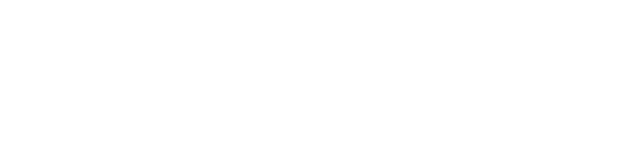
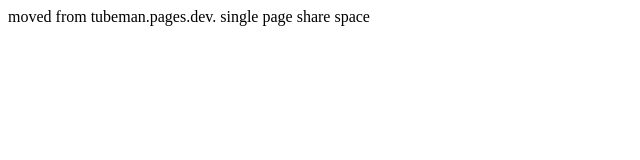
Before and after one commit to lincolnTeng/tube, a plain HTML site: page space/index.html in a window 1280 px wide. Shown: the whole page, without its empty margins (0-640 px from the left). Drawn offline with Linux system fonts and the light colour scheme.

Commit message:
Update index.html

```diff
--- a/space/index.html
+++ b/space/index.html
@@ -1 +1,15 @@
-<html></html>
+<html>
+  <head>
+    <title> space for resource items share single page from pyapp 2025 01 31</title>
+  </head>
+<body>
+moved from tubeman.pages.dev.
+
+  single page share space
+
+
+</body>
+
+
+
+</html>
```
